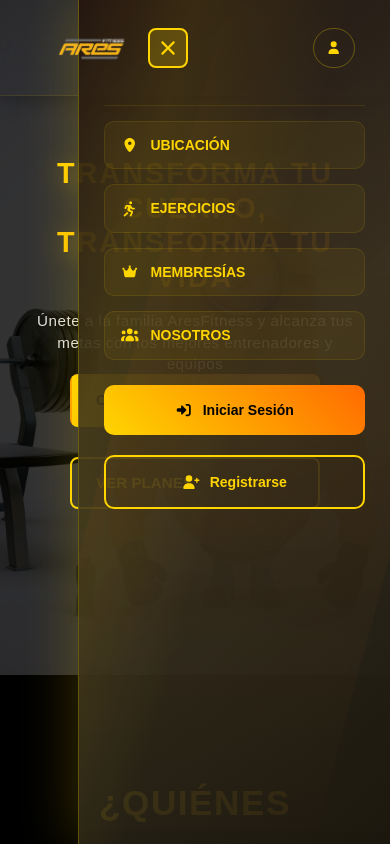
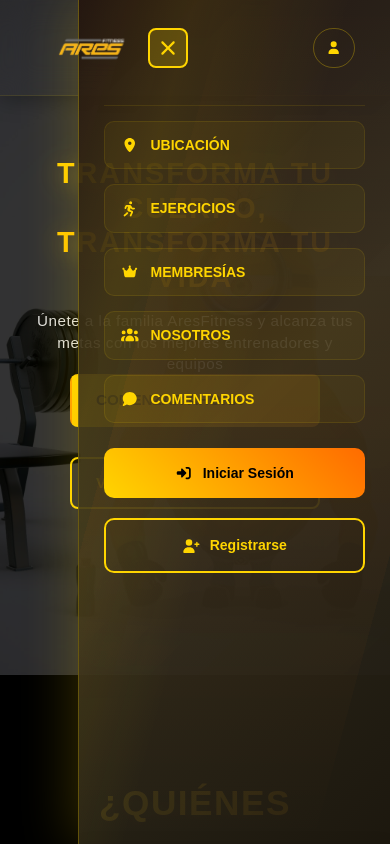
Before and after one commit to Ale-17-pe/Ares-FrontEnd, a React (Vite) app: page / in a window 390 px wide. Both pictures are taken after a click on the button 167 px from the left and 47 px from the top of the page. Shown: the top 844 px of the page. Built offline with nearby package versions, Linux system fonts and the light colour scheme; no server answers.

Commit message:
comentarios

```diff
--- a/src/components/Header.jsx
+++ b/src/components/Header.jsx
@@ -70,7 +70,7 @@ function Header() {
                             </li>
                             <li>
                                 <Link to="/planes" onClick={closeMenu}>
-                                    <FontAwesomeIcon icon={faIdCard } /> MEMBRESÍAS
+                                    <FontAwesomeIcon icon={faIdCard} /> MEMBRESÍAS
                                 </Link>
                             </li>
                             <li>
@@ -78,7 +78,7 @@ function Header() {
                                     <FontAwesomeIcon icon={faPeopleGroup} /> NOSOTROS
                                 </Link>
                             </li>
-                             <li>
+                            <li>
                                 <Link to="/comentarios" onClick={closeMenu}>
                                     <FontAwesomeIcon icon={faComment} /> COMENTARIOS
                                 </Link>
@@ -107,6 +107,11 @@ function Header() {
                                     <li>
                                         <Link to="/nosotros" onClick={closeMenu}>
                                             <FontAwesomeIcon icon={faUsers} /> NOSOTROS
+                                        </Link>
+                                    </li>
+                                    <li>
+                                        <Link to="/comentarios" onClick={closeMenu}>
+                                            <FontAwesomeIcon icon={faComment} /> COMENTARIOS
                                         </Link>
                                     </li>
                                     <Link to="/login" className="btn-login-mobile" onClick={closeMenu}>
```
